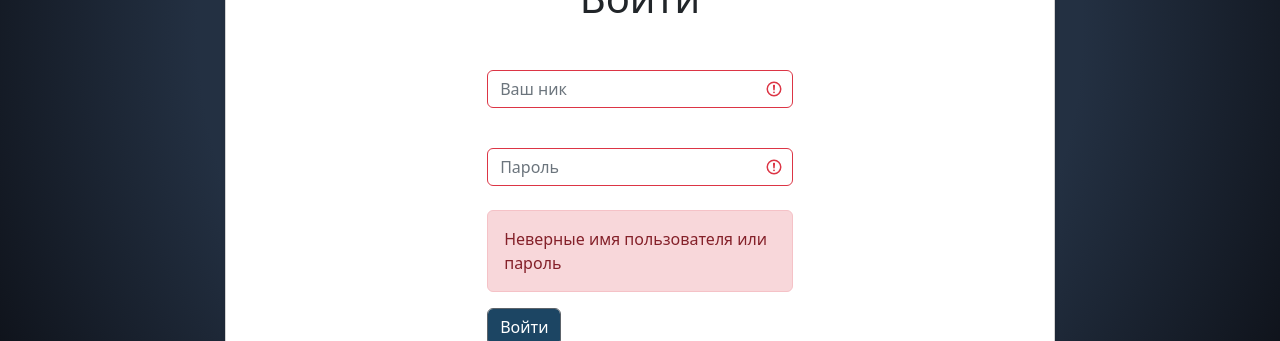
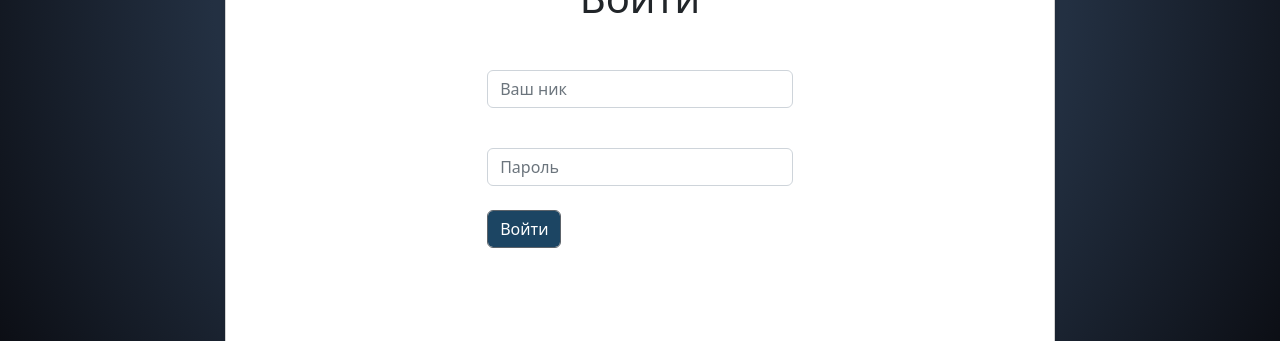
Before and after one commit to GordienkoEvgeny/frontend-bootcamp-project-12, a React (Create React App) app in the folder frontend/: page /login in a window 1280 px wide. Shown: the part 459-800 px from the top of the page. Built offline with nearby package versions, Linux system fonts and the light colour scheme.

Commit message:
implemented form submission, authorization error handling and token verification

```diff
--- a/frontend/src/App.js
+++ b/frontend/src/App.js
@@ -1,18 +1,18 @@
 import './App.css';
 import React from 'react';
 import { BrowserRouter as Router, Routes, Route } from 'react-router-dom';
-import Authorization from './pages/Authorization';
-import NotFound from './pages/NotFound';
-import Main from './pages/Main';
+import AuthorizationPage from './pages/Authorization';
+import NotFoundPage from './pages/NotFound';
+import MainPage from './pages/Main';
 // import LoginContext from './contexts';
 
 const App = () => (
   // <LoginContext.Provider value={}>
   <Router>
     <Routes>
-      <Route path="*" element={<NotFound />} />
-      <Route path="/login" element={<Authorization />} />
-      <Route path="/" element={<Main />} />
+      <Route path="*" element={<NotFoundPage />} />
+      <Route path="/login" element={<AuthorizationPage />} />
+      <Route path="/" element={<MainPage />} />
     </Routes>
   </Router>
   // </LoginContext.Provider>
--- a/frontend/src/pages/Authorization.js
+++ b/frontend/src/pages/Authorization.js
@@ -1,6 +1,6 @@
 // eslint-disable-next-line import/no-extraneous-dependencies
 import cn from 'classnames';
-import React from 'react';
+import React, { useState } from 'react';
 import { useFormik } from 'formik';
 import * as Yup from 'yup';
 import axios from 'axios';
@@ -24,10 +24,11 @@ const validationSchema = Yup.object().shape({
     .max(20, 'Password must be no more than 20 characters')
     .required('Required field'),
 });
-const BuildForms = () => {
-  let flagForm = true;
-  const formState = cn('form-control', { 'is-invalid': flagForm });
-  let error = 'Неверные имя пользователя или пароль';
+const BuildAuthForms = () => {
+  const [successAuth, setSuccessAuth] = useState(false);
+  const [error, setError] = useState(null);
+  const formState = cn('form-control', { 'is-invalid': successAuth });
+  const formAlert = cn({ 'alert-danger': successAuth, alert: successAuth });
   const use = useAuthorization();
   const redirect = useNavigate();
   const formik = useFormik({
@@ -40,18 +41,14 @@ const BuildForms = () => {
       try {
         const res = await axios.post(paths.loginPath(), values);
         localStorage.setItem(res.data.username, JSON.stringify(res.data.token));
-        console.log(localStorage);
         redirect(paths.chatPath());
         console.log(use);
       } catch (err) {
         if (err.response.status === 401) {
-          flagForm = true;
-          error = 'Неверные имя пользователя или пароль';
-          console.log(error);
-          console.log(flagForm);
+          setSuccessAuth(true);
+          setError('Неверные имя пользователя или пароль');
         }
       }
-      // alert(JSON.stringify(values, null, 2));
     },
   });
   return (
@@ -99,7 +96,7 @@ const BuildForms = () => {
                         <div>{formik.errors.password}</div>
                       ) : null}
                     </div>
-                    <div className="alert alert-danger" role="alert">
+                    <div className={formAlert} role="alert">
                       {error}
                     </div>
                     <button onSubmit={formik.handleSubmit} type="submit" className="btn third">Войти</button>
@@ -119,4 +116,4 @@ const BuildForms = () => {
     </div>
   );
 };
-export default BuildForms;
+export default BuildAuthForms;
--- a/frontend/src/pages/Main.js
+++ /dev/null
@@ -1,9 +0,0 @@
-import NavBar from '../components/Navbar';
-
-const BuildPage = () => (
-  <>
-    <NavBar />
-    <h3>Page text </h3>
-  </>
-);
-export default BuildPage;
--- /dev/null
+++ b/frontend/src/pages/Main.jsx
@@ -0,0 +1,28 @@
+import { useNavigate } from 'react-router-dom';
+import React, { useEffect, useState } from 'react';
+import NavBar from '../components/Navbar';
+import paths from '../paths';
+
+// eslint-disable-next-line consistent-return
+const BuildMainPage = () => {
+  const [isToken, setToken] = useState(false);
+  const redirect = useNavigate();
+  const token = localStorage.getItem('admin');
+  useEffect(() => {
+    console.log('useEffect');
+    if (!token) {
+      setToken(false);
+      redirect(paths.loginPagePath());
+    } else {
+      setToken(true);
+    }
+  });
+  if (isToken) {
+    return (
+      <div>
+        <NavBar />
+      </div>
+    );
+  }
+};
+export default BuildMainPage;
--- a/frontend/src/pages/NotFound.js
+++ b/frontend/src/pages/NotFound.js
@@ -1,2 +1,2 @@
-const BuildPage = () => <h2> 404 NOT FOUND </h2>;
-export default BuildPage;
+const BuildNotFoundPage = () => <h2> 404 NOT FOUND </h2>;
+export default BuildNotFoundPage;
--- a/frontend/src/paths.js
+++ b/frontend/src/paths.js
@@ -2,6 +2,7 @@ const apiPath = '/api/v1';
 
 export default {
   loginPath: () => [apiPath, 'login'].join('/'),
+  loginPagePath: () => '/login',
   usersPath: () => [apiPath, 'data'].join('/'),
   chatPath: () => '/',
 };
```
